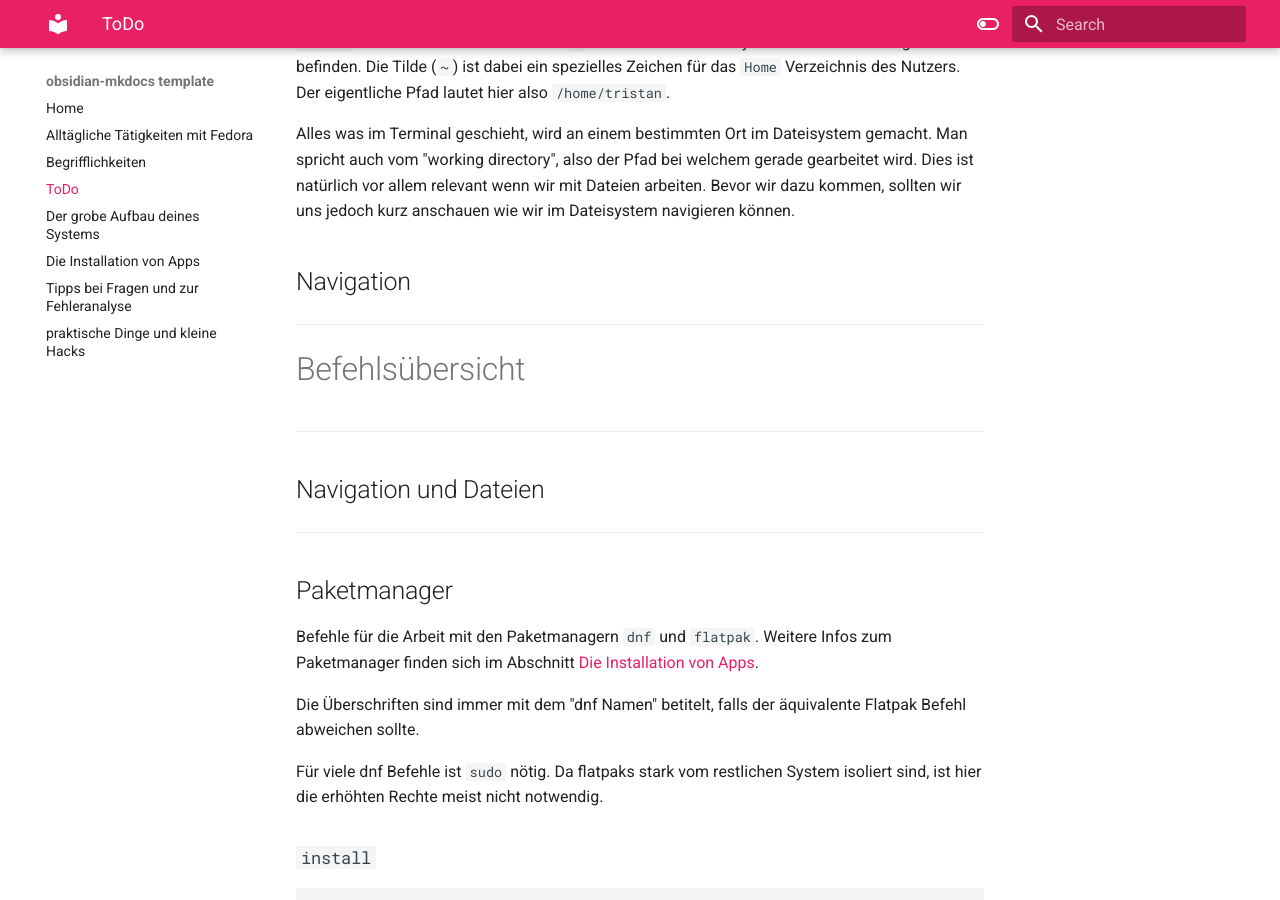
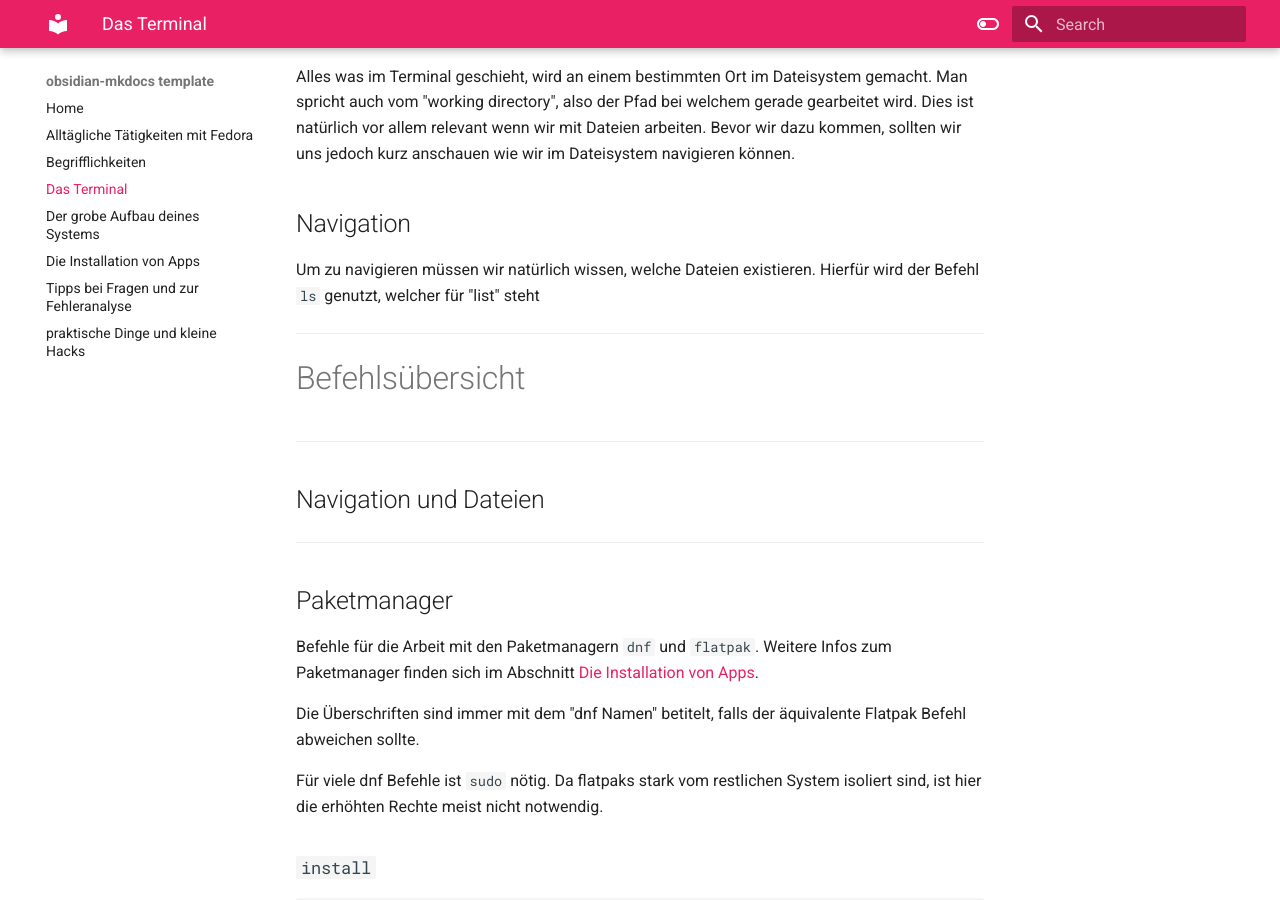
Before and after one commit to Tecipry/Handbuch-fedoraKDE, an MkDocs documentation site: the page built from docs/Das Terminal.md, in a window 1280 px wide and 900 px high, scrolled down 826 px. Built offline with MkDocs 1.6.1 and Material for MkDocs 9.7.7, drawn with Linux system fonts in a browser that asks for light colours.

Commit message:
backup from:  20-12-2025 13:47:26

```diff
--- a/docs/Das Terminal.md
+++ b/docs/Das Terminal.md
@@ -1,4 +1,3 @@
-#ToDo
 
 ---
 # Geschichte
@@ -23,7 +22,7 @@ Alles was im Terminal geschieht, wird an einem bestimmten Ort im Dateisystem gem
 
 ## Navigation
 
-
+Um zu navigieren müssen wir natürlich wissen, welche Dateien existieren. Hierfür wird der Befehl `ls` genutzt, welcher für "list" steht
 
 
 
--- a/docs/Der grobe Aufbau deines Systems.md
+++ b/docs/Der grobe Aufbau deines Systems.md
@@ -28,4 +28,4 @@ Und das ist wirklich wörtlich so gemeint. Alles was wir auf dem System machen,
 >
 > Wenn ich eine Taste auf meiner Tastatur drücke oder die Maus bewege, ändert sich hier eine Datei und das Betriebssystem kann darauf basierend die eingegebenen Daten weiter verarbeiten.
 
-Für die alltägliche Arbeit ist es natürlich nicht sonderlich interessant wie die Dinge im Hintergrund geschehen. An einigen Stellen in diesem Handbuch wird dieses Wissen aber beim Verständnis helfen. Vor allem wenn wir später zu technischeren Themen wie dem Terminal kommen
+Für die alltägliche Arbeit ist es natürlich nicht sonderlich interessant wie die Dinge im Hintergrund geschehen. An einigen Stellen in diesem Handbuch wird dieses Wissen aber beim Verständnis helfen. Vor allem wenn wir später zu technischeren Themen wie [dem Terminal](Das%20Terminal.md) kommen.
```
